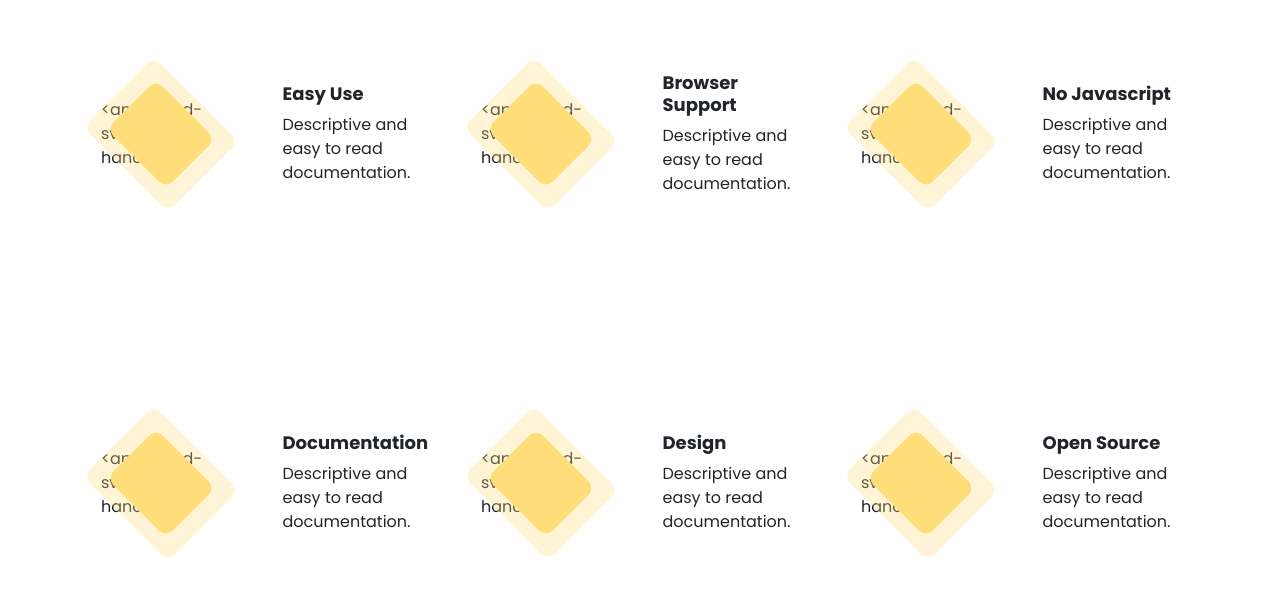
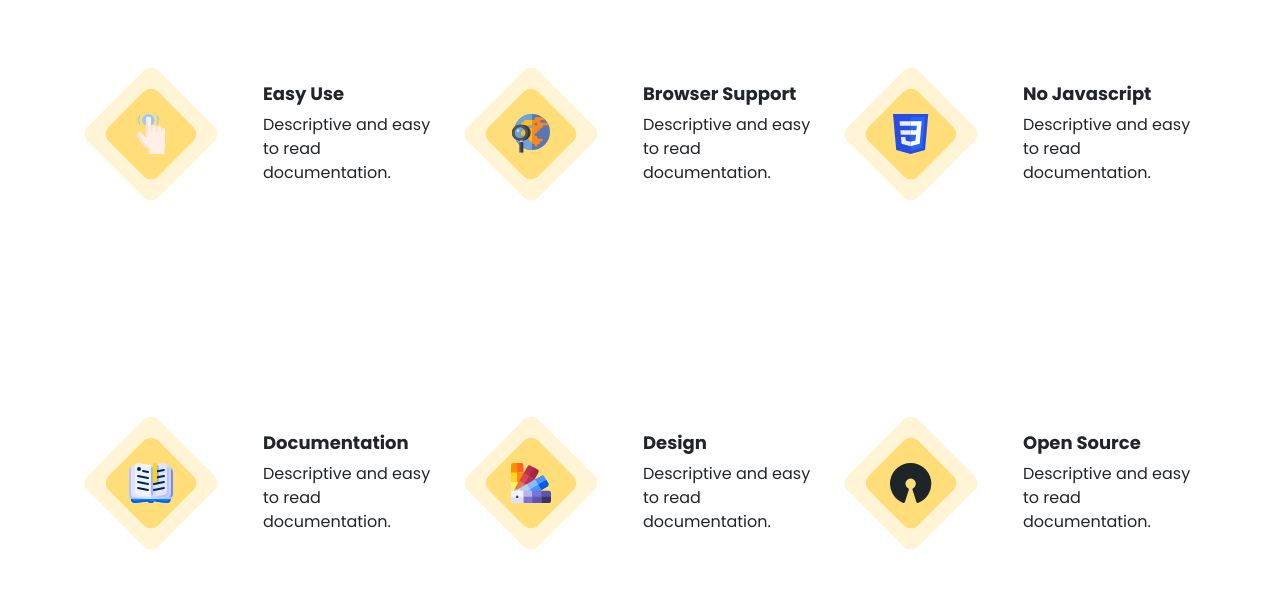
Before and after one commit to bolt-loading/bolt-loading-website, an Angular app: page / in a window 1280 px wide. Shown: the part 1132-1728 px from the top of the page. Built offline with nearby package versions, Linux system fonts and the light colour scheme.

Commit message:
Card item development.

```diff
--- a/src/app/app.module.ts
+++ b/src/app/app.module.ts
@@ -40,6 +40,7 @@ import { SafariSvgComponent } from './safari-svg/safari-svg.component';
 import { ChromeSvgComponent } from './chrome-svg/chrome-svg.component';
 import { MailSvgComponent } from './mail-svg/mail-svg.component';
 import { CardItemComponent } from './card-item/card-item.component';
+import { ServicesIconsComponent } from './services-icons/services-icons.component';
 
 @NgModule({
   declarations: [
@@ -79,7 +80,8 @@ import { CardItemComponent } from './card-item/card-item.component';
     SafariSvgComponent,
     ChromeSvgComponent,
     MailSvgComponent,
-    CardItemComponent
+    CardItemComponent,
+    ServicesIconsComponent
   ],
   imports: [
     BrowserModule,
--- a/src/app/card-item/card-item.component.ts
+++ b/src/app/card-item/card-item.component.ts
@@ -5,7 +5,7 @@ import { Component, OnInit, Input } from '@angular/core';
   template: `
     <div class="service-item">
       <figure>
-        {{card.icon}}
+        <app-services-icons [icon]="card.icon"></app-services-icons>
       </figure>
       <article>
         <h4>{{card.title}}</h4>
--- /dev/null
+++ b/src/app/services-icons/services-icons.component.ts
@@ -0,0 +1,27 @@
+import { Component, OnInit, Input } from '@angular/core';
+
+@Component({
+  selector: 'app-services-icons',
+  template: `
+    <div [ngSwitch]="icon">
+      <div *ngSwitchCase="'hand'"><app-hand-svg></app-hand-svg></div>
+      <div *ngSwitchCase="'world'"><app-world-svg></app-world-svg></div>
+      <div *ngSwitchCase="'css'"><app-css-svg></app-css-svg></div>
+      <div *ngSwitchCase="'book'"><app-book-svg></app-book-svg></div>
+      <div *ngSwitchCase="'colors'"><app-colors-svg></app-colors-svg></div>
+      <div *ngSwitchCase="'open-source'"><app-open-source-svg></app-open-source-svg></div>
+    </div>
+  `,
+  styles: [
+  ]
+})
+export class ServicesIconsComponent implements OnInit {
+
+  @Input() icon;
+
+  constructor() { }
+
+  ngOnInit(): void {
+  }
+
+}
--- a/src/app/services-section/services-section.component.ts
+++ b/src/app/services-section/services-section.component.ts
@@ -22,32 +22,32 @@ export class ServicesSectionComponent implements OnInit {
     {
       title: "Easy Use",
       detail: "Descriptive and easy to read documentation.",
-      icon: "<app-hand-svg></app-hand-svg>"
+      icon: "hand"
     },
     {
       title: "Browser Support",
       detail: "Descriptive and easy to read documentation.",
-      icon: "<app-hand-svg></app-hand-svg>"
+      icon: "world"
     },
     {
       title: "No Javascript",
       detail: "Descriptive and easy to read documentation.",
-      icon: "<app-hand-svg></app-hand-svg>"
+      icon: "css"
     },
     {
       title: "Documentation",
       detail: "Descriptive and easy to read documentation.",
-      icon: "<app-hand-svg></app-hand-svg>"
+      icon: "book"
     },
     {
       title: "Design",
       detail: "Descriptive and easy to read documentation.",
-      icon: "<app-hand-svg></app-hand-svg>"
+      icon: "colors"
     },
     {
       title: "Open Source",
       detail: "Descriptive and easy to read documentation.",
-      icon: "<app-hand-svg></app-hand-svg>"
+      icon: "open-source"
     }
   ]
 
```
